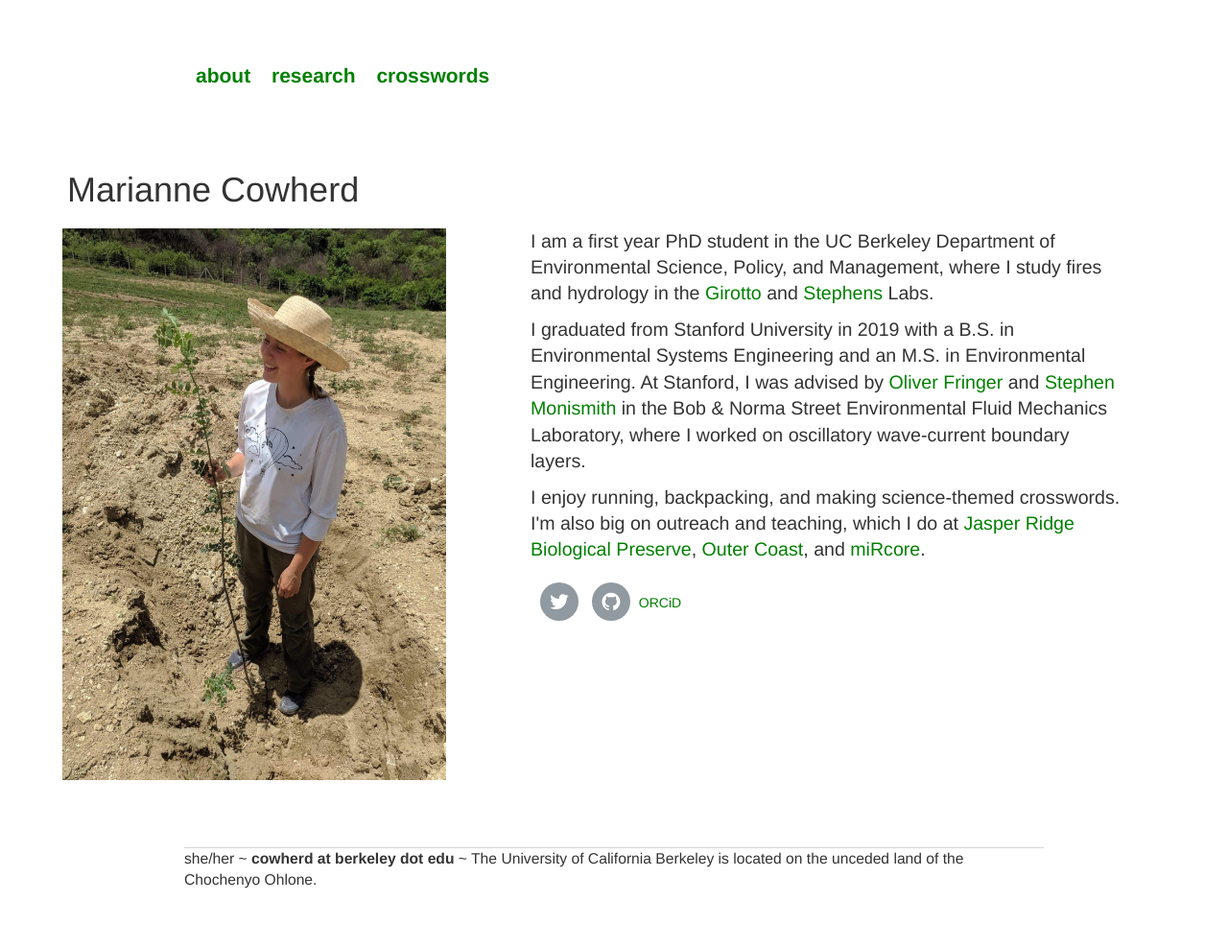
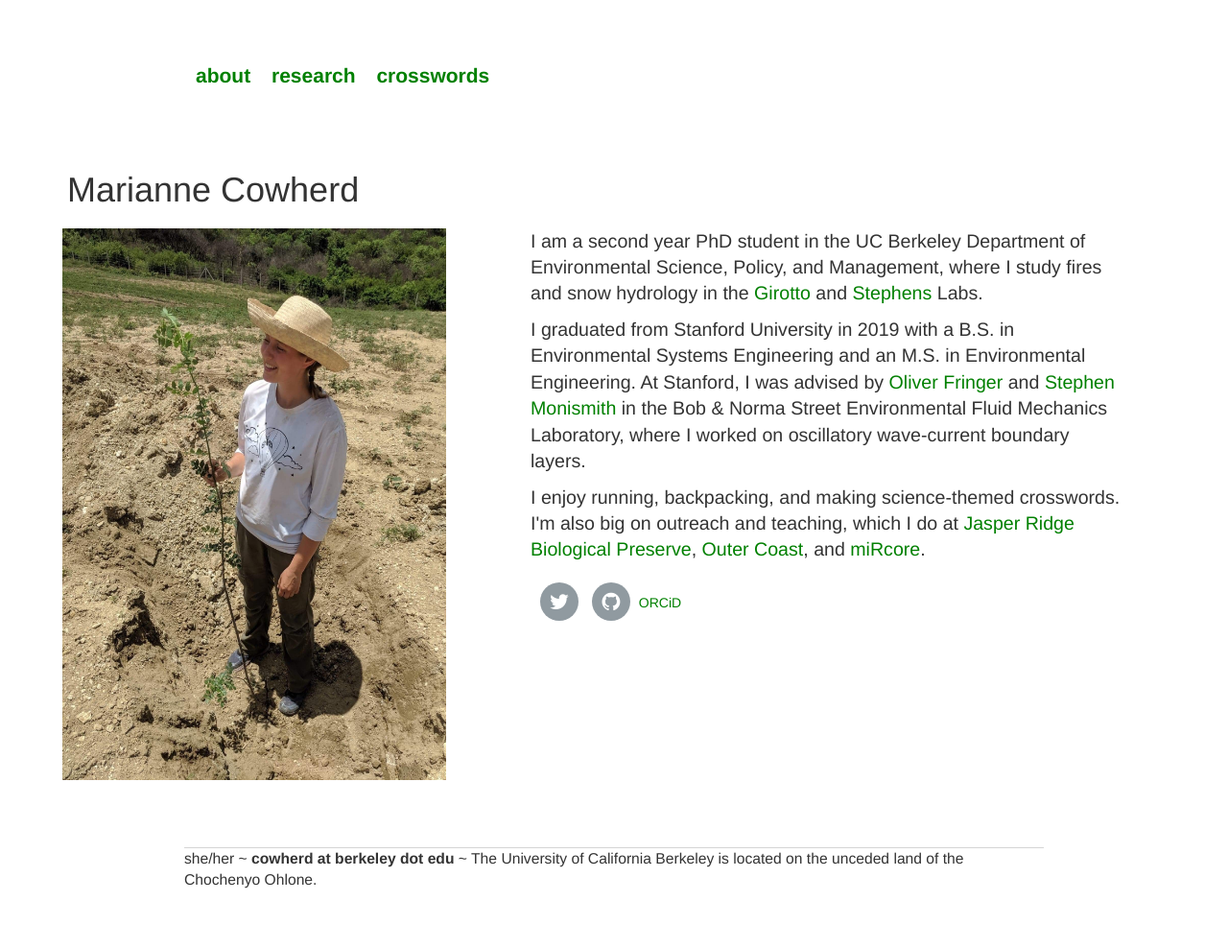
Before and after one commit to mariannecowherd/mariannecowherd.github.io, a Jekyll site: the page built from index.html, in a window 1280 px wide. Shown: the whole page at 96% size. Built offline with Jekyll 4.4.1, drawn with Linux system fonts in a browser that asks for light colours; nearby versions of some CDN libraries.

Commit message:
Update index.html

```diff
--- a/index.html
+++ b/index.html
@@ -54,8 +54,8 @@ margin-left: 20px
 		<img src="/images/metree.jpg" width="400" height = "575" alt="photograph of Marianne with a sapling"/>
 	</div>
   <div class="column right">
-		<p> I am a first year PhD student in the UC Berkeley Department of Environmental Science,
-			Policy, and Management, where I study fires and hydrology in the <a href="https://nature.berkeley.edu/girottolab/">Girotto</a> and
+		<p> I am a second year PhD student in the UC Berkeley Department of Environmental Science,
+			Policy, and Management, where I study fires and snow hydrology in the <a href="https://nature.berkeley.edu/girottolab/">Girotto</a> and
 			<a href="https://nature.berkeley.edu/stephenslab/">Stephens</a> Labs.
 			</p>
 		<p> I graduated from Stanford University in 2019 with a B.S. in Environmental Systems Engineering and an M.S. in Environmental Engineering. At Stanford, I was advised by <a href="https://web.stanford.edu/~fringer/">Oliver Fringer</a> and <a href="https://profiles.stanford.edu/stephen-monismith">Stephen Monismith</a> in the
```
